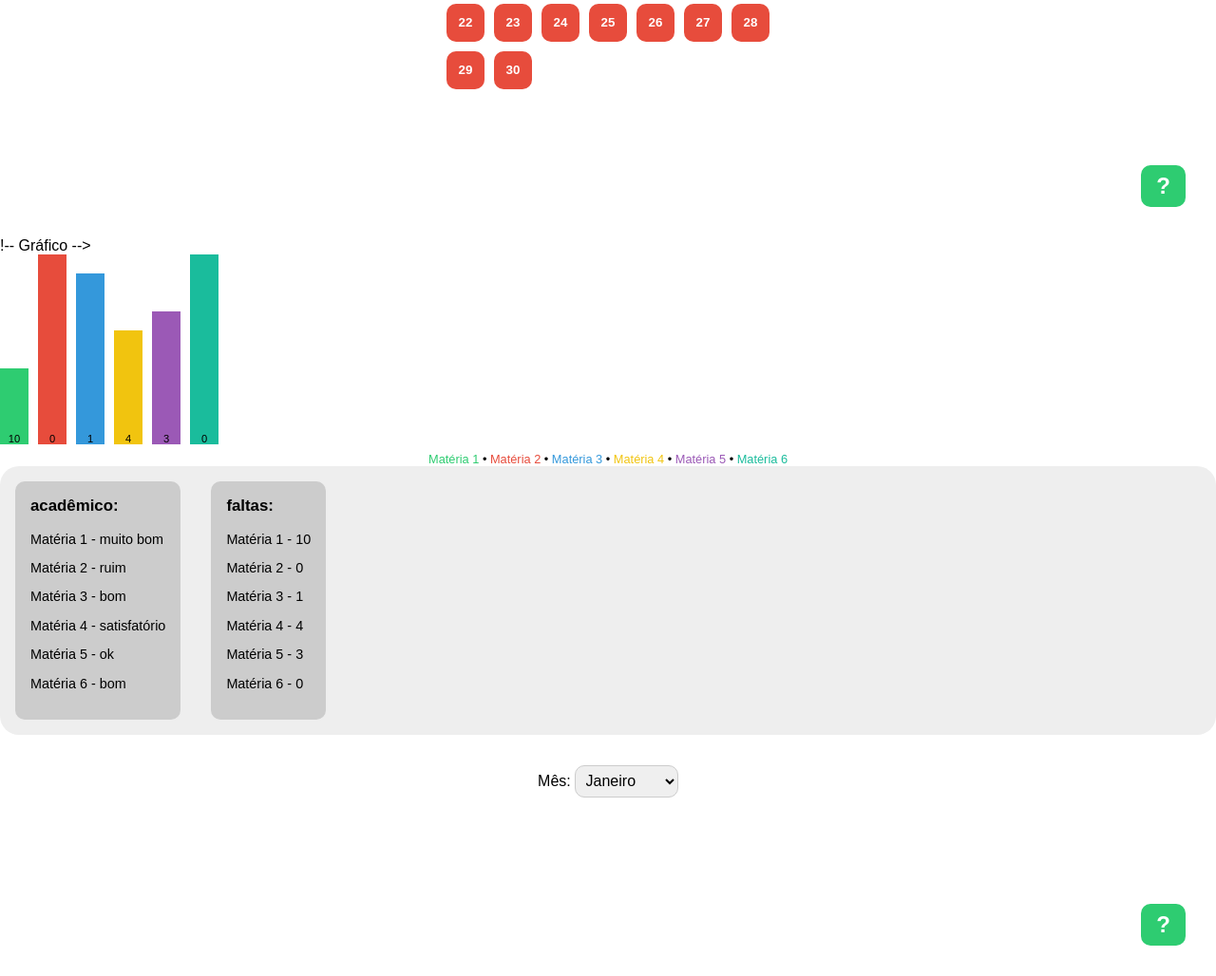
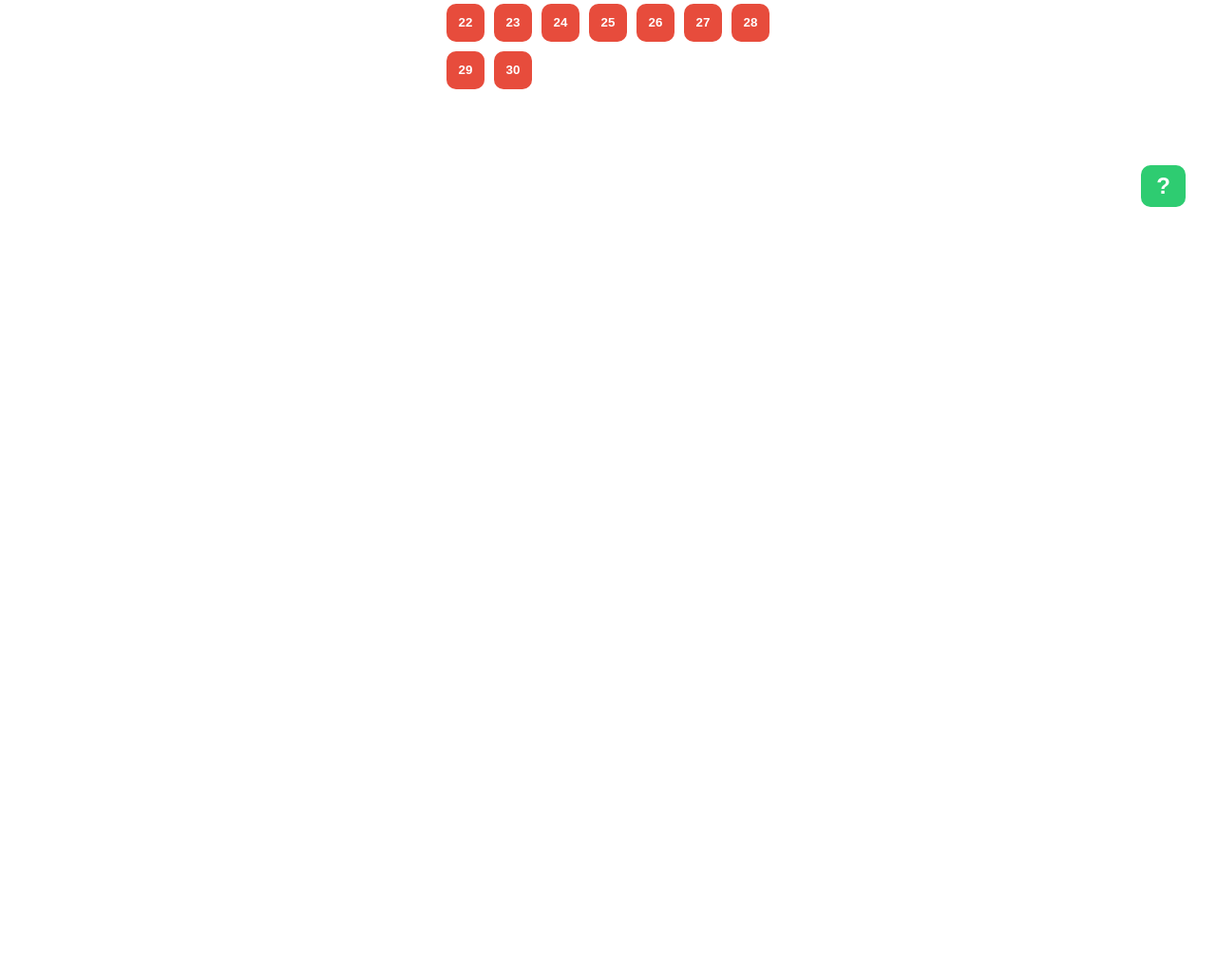
Before and after one commit to MathhAraujo/REPO-PROJETO2, a Django app: page /v1/desempenho/ in a window 1280 px wide. Shown: the part 787-1815 px from the top of the page at 95% size. After the commit the page ends 1005 px from the top, so only its background shows below. Run offline with Django 5.2, Linux system fonts and the light colour scheme.

Commit message:
Update desempenho.html

```diff
--- a/api/templates/desempenho.html
+++ b/api/templates/desempenho.html
@@ -230,77 +230,6 @@
         <div id="calendario"></div>
     </div>
 
-    <!-- Botão de dúvidas -->
-    <div class="duvidas">
-        <button>?</button>
-    </div>
-
-    <!-- Script do calendário -->
-    !-- Gráfico -->
-            <div style="position: absolute; left: -40px; top: 0; bottom: 0; display: flex; flex-direction: column; align-items: center;">
-                <div style="writing-mode: vertical-rl; transform: rotate(180deg); font-size: 0.8rem; margin-bottom: 10px;">Medidor de Presença</div>
-                <div style="width: 2px; background-color: #000; flex-grow: 1;"></div>
-            </div>
-            <div class="barra-container">
-                <div class="barra" style="height: 80px; background-color: #2ecc71;">10</div>
-                <div class="barra" style="height: 200px; background-color: #e74c3c;">0</div>
-                <div class="barra" style="height: 180px; background-color: #3498db;">1</div>
-                <div class="barra" style="height: 120px; background-color: #f1c40f;">4</div>
-                <div class="barra" style="height: 140px; background-color: #9b59b6;">3</div>
-                <div class="barra" style="height: 200px; background-color: #1abc9c;">0</div>
-            </div>
-            <div class="legenda">
-                <span style="color: #2ecc71;">Matéria 1</span> •
-                <span style="color: #e74c3c;">Matéria 2</span> •
-                <span style="color: #3498db;">Matéria 3</span> •
-                <span style="color: #f1c40f;">Matéria 4</span> •
-                <span style="color: #9b59b6;">Matéria 5</span> •
-                <span style="color: #1abc9c;">Matéria 6</span>
-            </div>
-        </div>
-
-        <div class="tabela-container">
-            <div class="tabela">
-                <h3>acadêmico:</h3>
-                <p>Matéria 1 - muito bom</p>
-                <p>Matéria 2 - ruim</p>
-                <p>Matéria 3 - bom</p>
-                <p>Matéria 4 - satisfatório</p>
-                <p>Matéria 5 - ok</p>
-                <p>Matéria 6 - bom</p>
-            </div>
-            <div class="tabela">
-                <h3>faltas:</h3>
-                <p>Matéria 1 - 10</p>
-                <p>Matéria 2 - 0</p>
-                <p>Matéria 3 - 1</p>
-                <p>Matéria 4 - 4</p>
-                <p>Matéria 5 - 3</p>
-                <p>Matéria 6 - 0</p>
-            </div>
-        </div>
-    </div>
-
-    <div class="calendario-section">
-        <label for="mes">Mês:</label>
-        <select id="mes" onchange="atualizarCalendario()">
-            <option value="janeiro">Janeiro</option>
-            <option value="fevereiro">Fevereiro</option>
-            <option value="marco">Março</option>
-            <option value="abril">Abril</option>
-            <option value="maio">Maio</option>
-            <option value="junho">Junho</option>
-            <option value="julho">Julho</option>
-            <option value="agosto">Agosto</option>
-            <option value="setembro">Setembro</option>
-            <option value="outubro">Outubro</option>
-            <option value="novembro">Novembro</option>
-            <option value="dezembro">Dezembro</option>
-        </select>
-
-        <div id="calendario"></div>
-    </div>
-
     <div class="duvidas">
         <button>?</button>
     </div>
```
